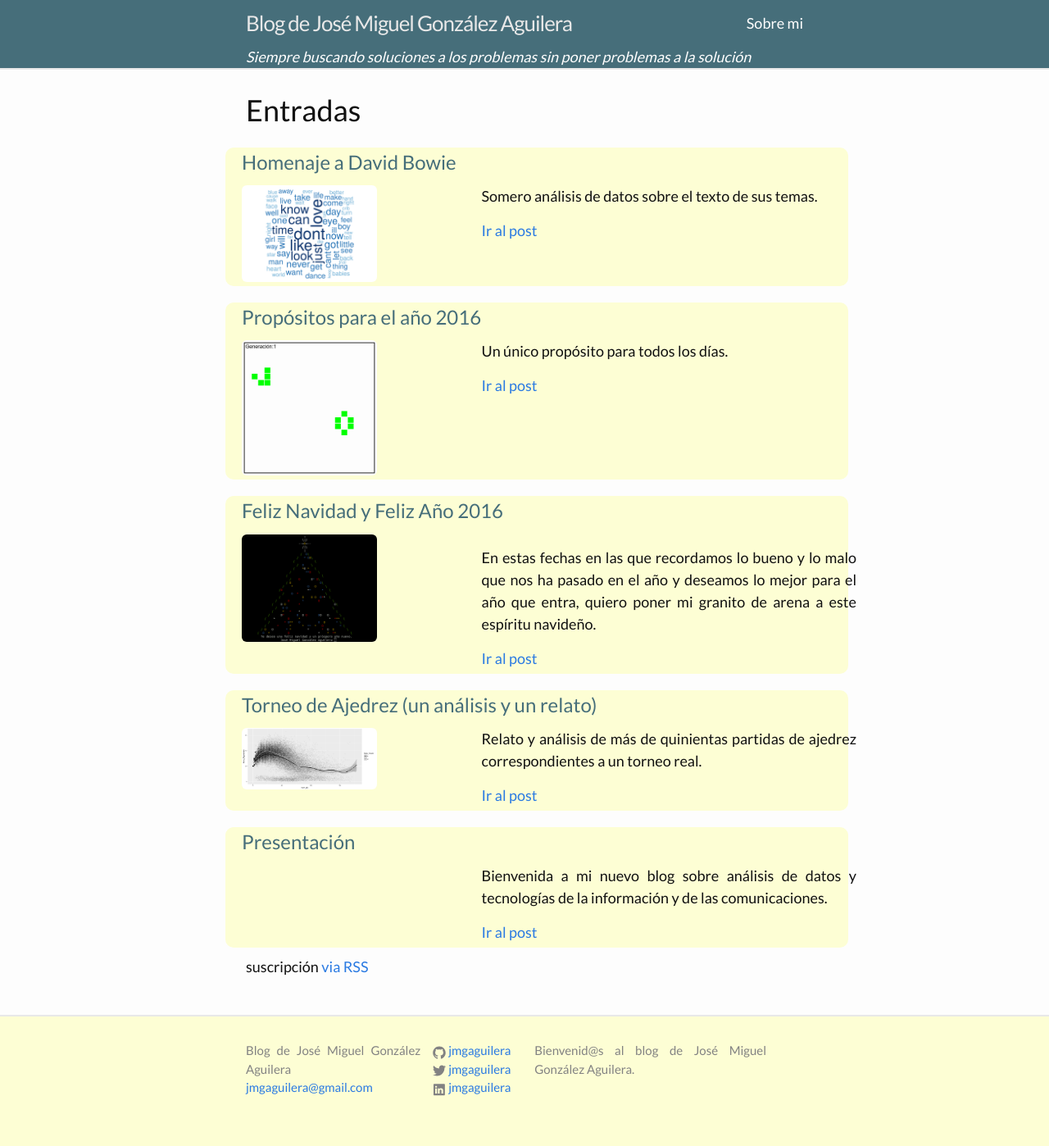
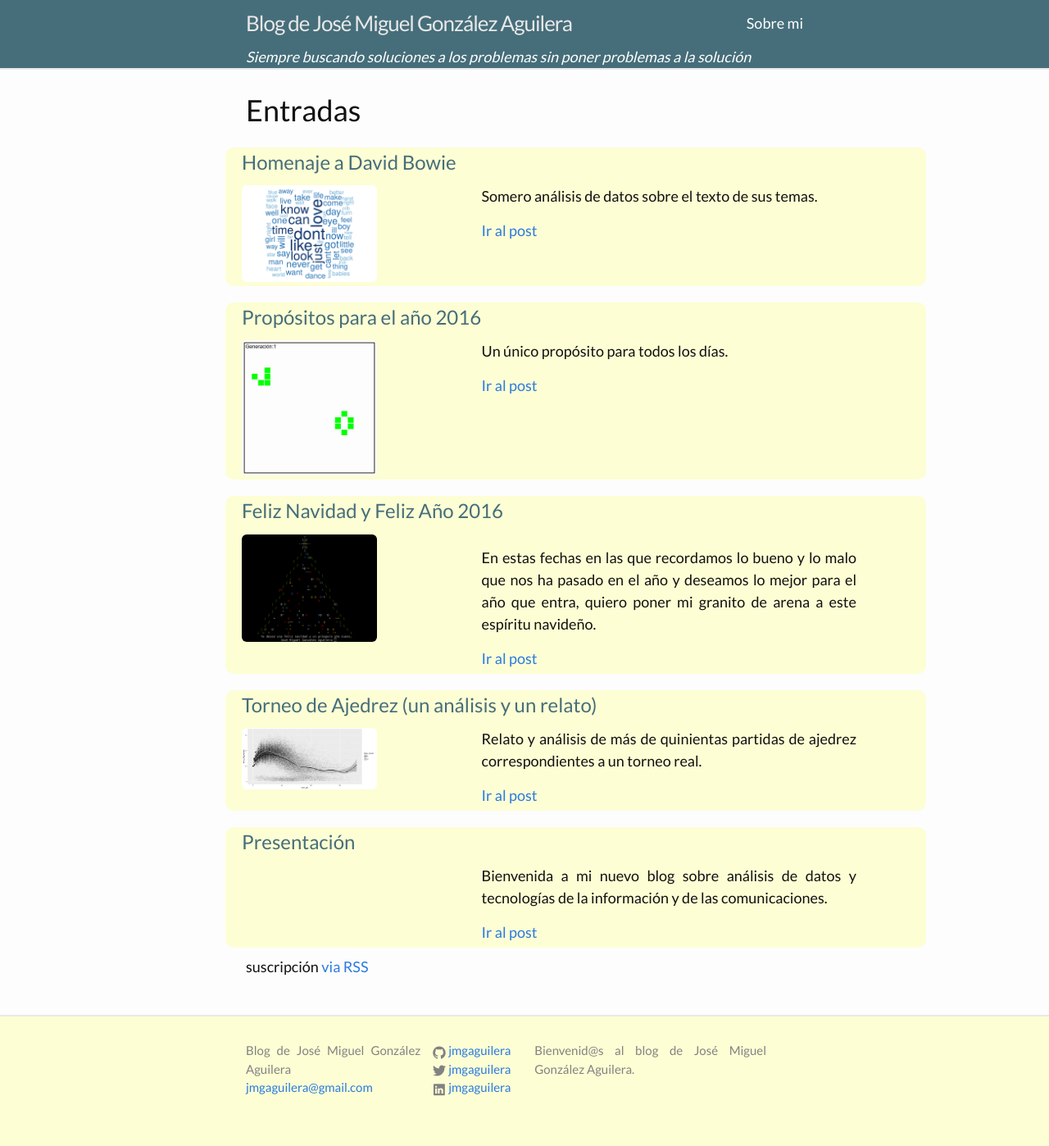
Before and after one commit to jmgaguilera/jmgaguilera.github.io, a Jekyll site: the page built from index.html, in a window 1280 px wide. Shown: the whole page at 82% size. Built offline with Jekyll 4.4.1, drawn with Linux system fonts in a browser that asks for light colours; comment, search, counter and statistics services are not loaded.

Commit message:
un margen que no quedaba bien

```diff
--- a/index.html
+++ b/index.html
@@ -6,7 +6,7 @@ layout: default
 
   {% for post in site.posts %}
 <div class="container">
-  <div class="card-block card col-xs-11 col-md-8">
+  <div class="card-block card col-xs-11 col-md-9">
   <div class="container">
     <div class="row">
       <div class="col-xs-12 col-md-12">
```
